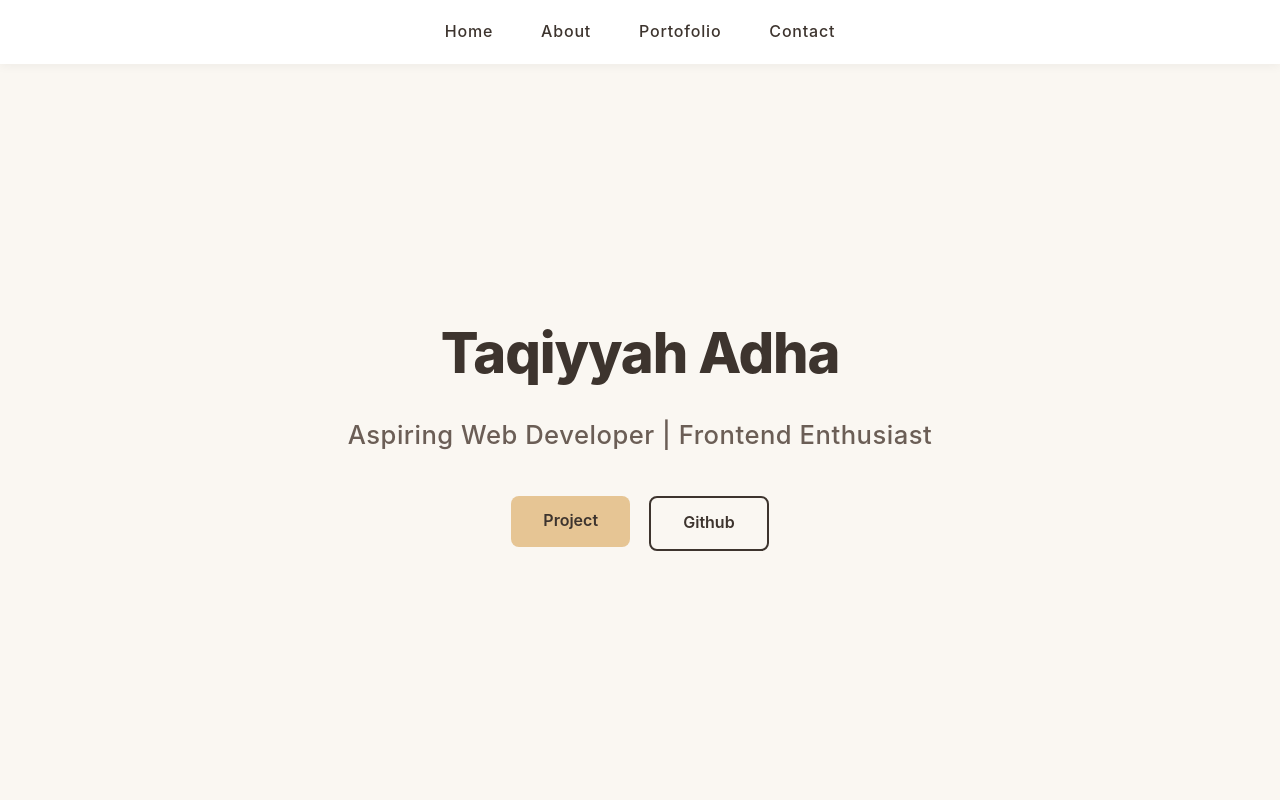
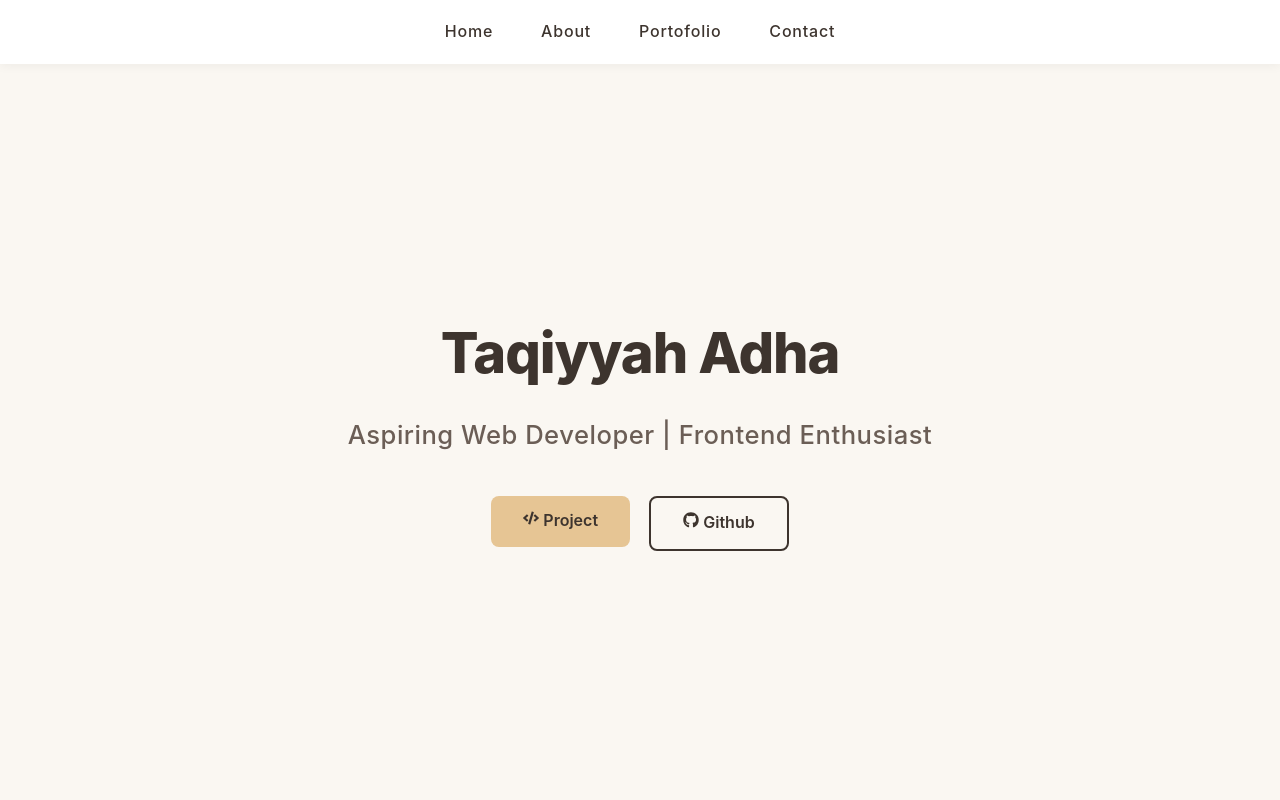
Before and after one commit to taqiyyhdh/portofolio-v2, a React (Vite) app: page / in a window 1280 px wide. Shown: the top 800 px of the page. Built offline with nearby package versions, Linux system fonts and the light colour scheme.

Commit message:
🏠 feat(home): add code and github icons to action buttons

```diff
--- a/src/components/Home/Home.jsx
+++ b/src/components/Home/Home.jsx
@@ -1,3 +1,4 @@
+import { FaCode, FaGithub } from 'react-icons/fa';
 import './Home.css';
 
 const Home = () => {
@@ -9,8 +10,16 @@ const Home = () => {
             <h3>Aspiring Web Developer | Frontend Enthusiast</h3>
 
             <ul className="home-buttons">
-              <li><a href="#portfolio" className="btn-primary btn-project">Project</a></li>
-              <li><a href="https://github.com/taqiyyhdh" target="_blank" rel="noreferrer" className="btn-secondary btn-github">Github</a></li>
+              <li>
+                <a href="#portfolio" className="btn-primary btn-project">
+                  <FaCode /> Project
+                </a>
+              </li>
+              <li>
+                <a href="https://github.com/taqiyyhdh" target="_blank" rel="noreferrer" className="btn-secondary btn-github">
+                  <FaGithub /> Github
+                </a>
+              </li>
             </ul>
           </div>
         </div>
```
